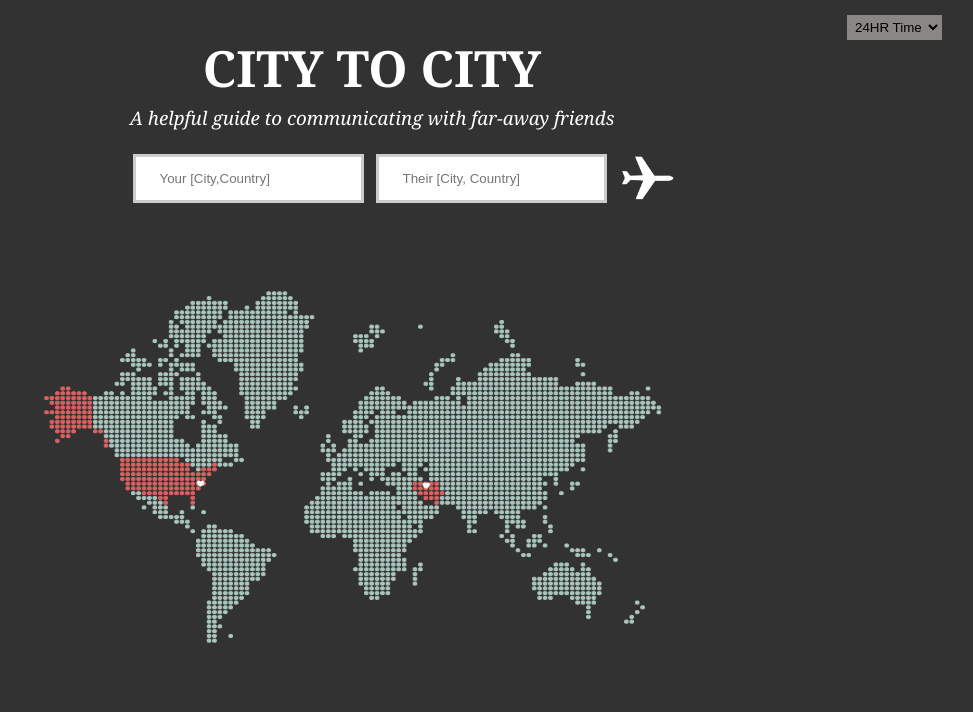
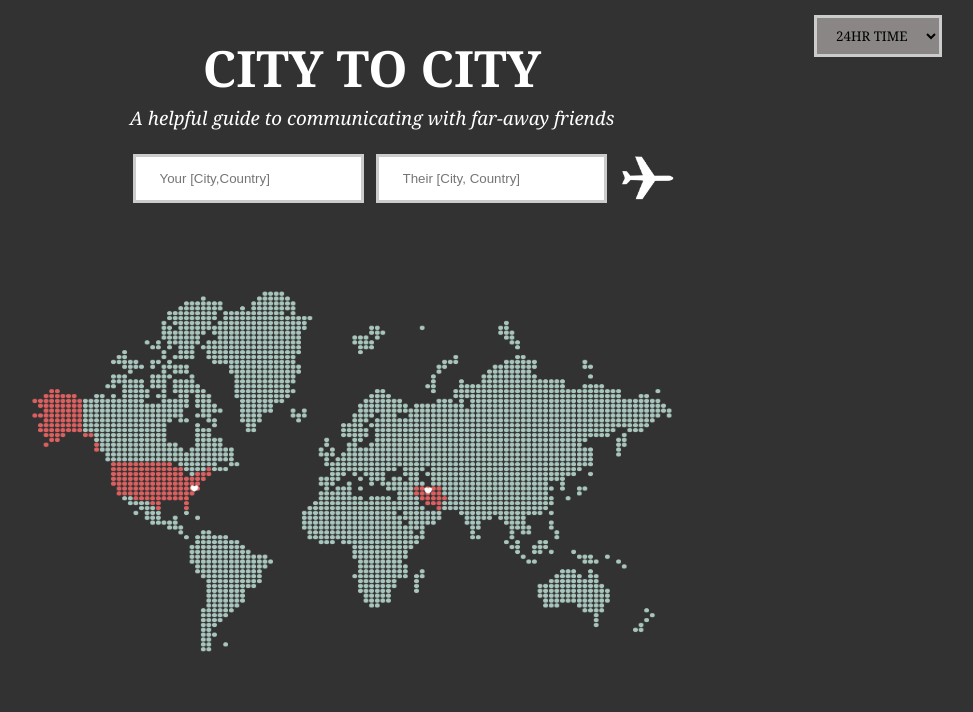
Before and after one commit to bitagolshani/citytocity, a plain HTML site: page cities.html in a window 1280 px wide. Shown: the whole page, without its empty margins (268-1241 px from the left). Drawn offline with Linux system fonts and the light colour scheme.

Commit message:
Design mods- submit button, time change

```diff
--- a/cities.css
+++ b/cities.css
@@ -25,9 +25,14 @@ body {
 	position: absolute;
 	top: 15px;
 	right: 70px;
-	padding: 3px;
+	padding: 8px 15px;
+
 	border-color: transparent;
 	background-color: rgb(138, 134, 134);
+	border: 3px solid #ccc;
+	font-family: georgia;
+	-webkit-transition: 0.5s;
+	transition: 0.5s;
 }
 
 form {
--- a/cities.html
+++ b/cities.html
@@ -28,8 +28,8 @@
 
 	<!-- time conversion (military/standard time)-->
 	<select id="timeFormat" onchange="printMsg(value)"; onmouseover="style='background-color:white;'" onmouseout="style='background-color: grey;'">
-		<option value="0">12HR Time</option>
-		<option value="1" selected>24HR Time</option>
+		<option value="0">12HR TIME</option>
+		<option value="1" selected>24HR TIME</option>
 	</select>
 
 	<!-- input form for 2 locations -->
@@ -45,7 +45,7 @@
 	<p id="results">
 		<br/>
 		<br/> </p>
-	<img src="pixelmap.png" id="pixelmap" style="width:840px; height:420px; text-align:center">
+	<img src="pixelmap.png" id="pixelmap" style="width:870px; height:430px; text-align:center">
 	<!-- external javascript file-->
 	<script src="cities.js"></script>
 </body>
```
Also changed, not shown: submithover.png, 1 other file.
